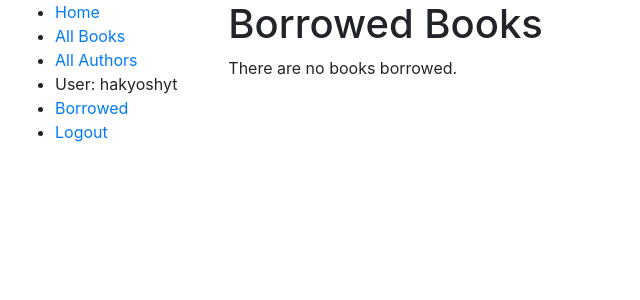
After one commit to coffeeincodeout/library, a Django app: page /catalog/mybooks/ in a window 1280 px wide. The commit adds this page. Shown: the top 300 px of the page, without its empty margins (0-640 px from the left). Run offline with Django 3.2, Linux system fonts and the light colour scheme; a user stored in the database is signed in; data comes from the database, SQL or seed files in the repository; both versions use the stored data as it was after the commit; some libraries are stand-ins or nearby versions.

Commit message:
added borrower view

```diff
--- a/locallibrary/catalog/admin.py
+++ b/locallibrary/catalog/admin.py
@@ -36,13 +36,13 @@ class BookAdmin(admin.ModelAdmin):
 
 @admin.register(BookInstance)
 class BookInstanceAdmin(admin.ModelAdmin):
-    list_display = ('book', 'status', 'due_back', 'id')
+    list_display = ('book', 'status','borrower', 'due_back', 'id')
     list_filter = ('status', 'due_back')
     fieldsets = (
         (None, {
             'fields': ('book', 'imprint', 'id')
         }),
         ('Availability', {
-            'fields': ('status', 'due_back')
+            'fields': ('status', 'due_back', 'borrower')
         }),
     )
--- a/locallibrary/catalog/urls.py
+++ b/locallibrary/catalog/urls.py
@@ -7,4 +7,5 @@ urlpatterns = [
     path('book/<int:pk>', views.BookDetailView.as_view(), name='book-detail'),
     path('authors/', views.AuthorListView.as_view(), name='authors'),
     path('authors/<int:pk>', views.AuthorDetailView.as_view(), name='author-detail'),
+    path('mybooks/', views.LoanedBooksByUserListView.as_view(), name='my-borrowed'),
 ]
--- a/locallibrary/catalog/views.py
+++ b/locallibrary/catalog/views.py
@@ -1,3 +1,4 @@
+from django.contrib.auth.mixins import LoginRequiredMixin
 from django.shortcuts import render
 from catalog.models import Author, Book, BookInstance, Genre
 from django.views import generic
@@ -49,3 +50,13 @@ class AuthorListView(generic.ListView):
 class AuthorDetailView(generic.DetailView):
     template_name = 'templates/author_detail.html'
     model = Author
+
+class LoanedBooksByUserListView(LoginRequiredMixin, generic.ListView):
+    """Generic class based view listing books on loan to current user"""
+    model = BookInstance
+    template_name = 'templates/bookinstance_list_borrowed_user.html'
+    paginate_by = 10
+
+    def get_queryset(self):
+        return BookInstance.objects.filter(
+            borrower=self.request.user).filter(status__exact='o').order_by('due_back')
--- a/locallibrary/templates/base.html
+++ b/locallibrary/templates/base.html
@@ -19,6 +19,13 @@
                     <li><a href="{% url 'index' %}">Home</a></li>
                     <li><a href="{% url 'books' %}">All Books</a></li>
                     <li><a href="{% url 'authors' %}">All Authors</a></li>
+                    {% if user.is_authenticated %}
+                        <li>User: {{ user.get_username }}</li>
+                        <li><a href="{% url 'my-borrowed' %}"> Borrowed</a></li>
+                        <li><a href="{% url 'logout' %}?next={{ request.path }}">Logout</a></li>
+                    {% else %}
+                        <li><a href="{% url 'login' %}?next{{ request.path }}">Login</a></li>
+                    {% endif %}
                 </ul>
               {% endblock %}
           </div>
--- /dev/null
+++ b/locallibrary/templates/bookinstance_list_borrowed_user.html
@@ -0,0 +1,18 @@
+{% extends 'base.html' %}
+
+{% block content %}
+    <h1>Borrowed Books</h1>
+
+    {% if bookinstance_list %}
+    <ul>
+        {% for bookinst in bookinstance_list %}
+        <li class="{% if bookinst.is_overdue %}text-danger{% endif %}">
+            <a href="{% url 'book-detail' bookinst.book.pk %}">{{bookinst.book.title}}</a>({{bookinst.due_back}})
+        </li>
+        {% endfor %}
+    </ul>
+    {% else %}
+        <p>There are no books borrowed.</p>
+    {% endif %}
+
+{% endblock %}
--- /dev/null
+++ b/locallibrary/templates/librarian_all_books_borrowed.html
@@ -0,0 +1,6 @@
+{% extends 'base.html' %}
+
+{% block content %}
+    <h1>All Borrowed Books</h1>
+
+{% endblock %}
```
Also changed, not shown: locallibrary/catalog/models.py (+10 -0 lines), locallibrary/catalog/migrations/0002_bookinstance_borrower.py (added), locallibrary/catalog/migrations/0003_auto_20181108_1640.py (added), locallibrary/db.sqlite3.
